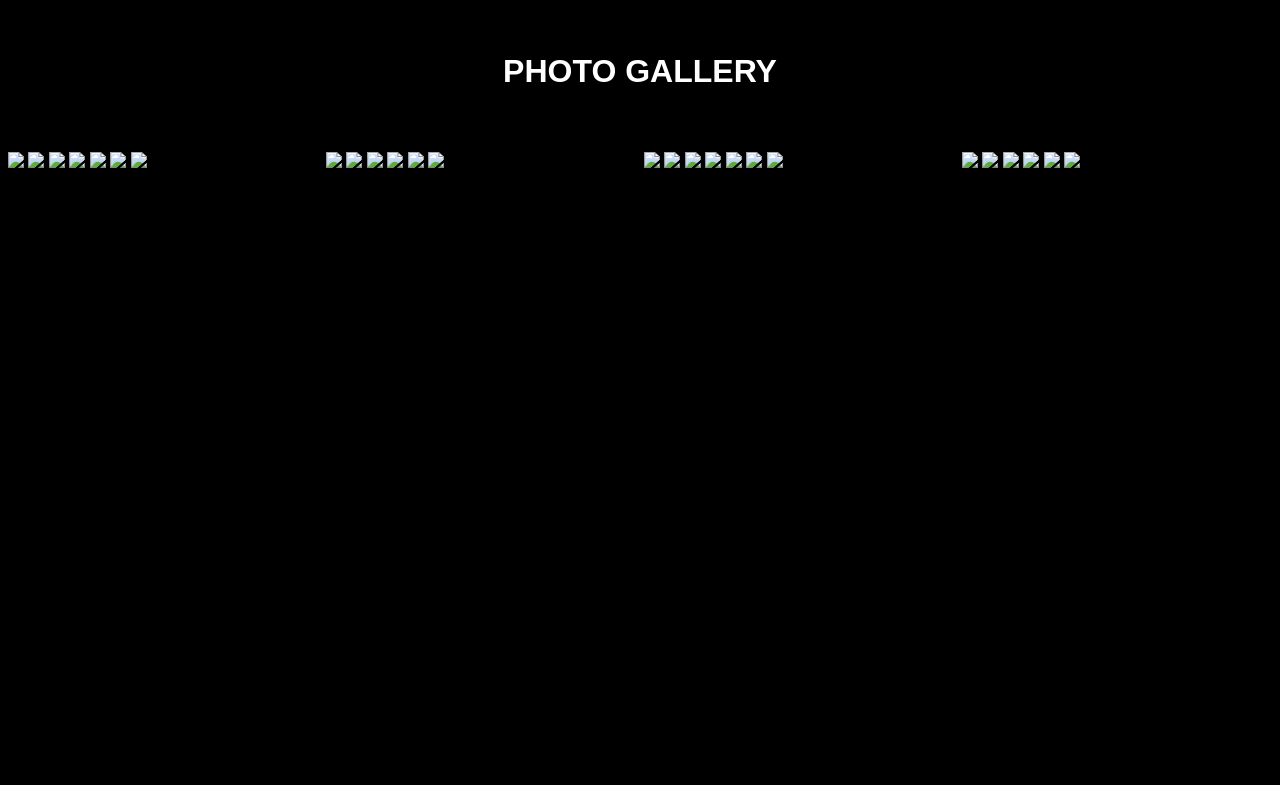
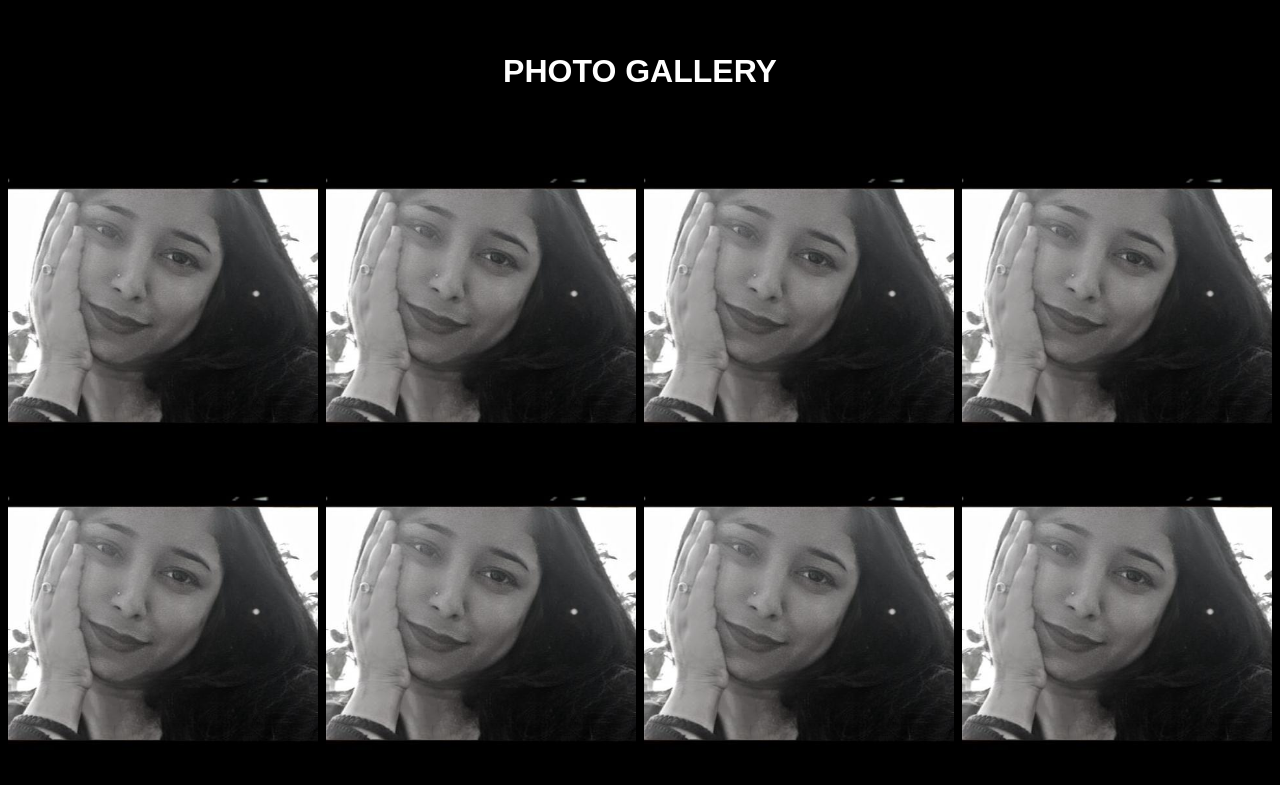
Before and after one commit to iamsalonitiwari001/website, a plain HTML site: page gallery.html in a window 1280 px wide. Shown: the top 785 px of the page. Drawn offline with Linux system fonts and the light colour scheme.

Commit message:
fix:gallery,html

```diff
--- a/gallery.html
+++ b/gallery.html
@@ -63,38 +63,37 @@
 
     <div class="row">
       <div class="column">
-        <img src="tourist photo - Google Search\_66I2840 (1).jpg" style="width: 100%" />
-        <img src="tourist photo - Google Search\_5605e8f4-e9af-11ea-b931-a708c0ef05a7.jpg" style="width: 100%" />
-        <img src="tourist photo - Google Search\5d38ca7d36e03c5dfa2ed4e3.jpg" style="width: 100%" />
-        <img src="tourist photo - Google Search\7m9uc9u_buddhist-tourist-places_625x300_18_November_20.jpg" style="width: 100%" />
-        <img src="tourist photo - Google Search\611df085511c1-15_Tourist_Places_in_West_Bengal.jpg" style="width: 100%" />
-        <img src="tourist photo - Google Search\3478849.jpg" style="width: 100%" />
-        <img src="tourist photo - Google Search\1200px-Playa_Maya__Ko_Phi_Phi__Tailandia__2013-08-19__DD_10.JPG" style="width: 100%" />
+        <img src="pic2.jpg" style="width: 100%" />
+        <img src="pic2.jpg" style="width: 100%" />
+        <img src="pic2.jpg" style="width: 100%" />
+        <img src="pic2.jpg" style="width: 100%" />
+        <img src="pic2.jpg" style="width: 100%" />
+        <img src="pic2.jpg" style="width: 100%" />
       </div>
       <div class="column">
-        <img src="tourist photo - Google Search\Kerala-India-Tourism.webp" style="width: 100%" />
-        <img src="tourist photo - Google Search\Offbeat-Vietnamgoing-beyond-the-usual-tourist-trail.webp" style="width: 100%" />
-        <img src="tourist photo - Google Search\pisa_ef.jpg" style="width: 100%" />
-        <img src="tourist photo - Google Search\new-delhi-tourist.jpg" style="width: 100%" />
-        <img src="tourist photo - Google Search\hawa_mahal.jpg" style="width: 100%" />
-        <img src="tourist photo - Google Search\indonesia-bali-tourists-news-temple-entrance_featured.webp" style="width: 100%" />
+        <img src="pic2.jpg" style="width: 100%" />
+        <img src="pic2.jpg" style="width: 100%" />
+        <img src="pic2.jpg" style="width: 100%" />
+        <img src="pic2.jpg" style="width: 100%" />
+        <img src="pic2.jpg" style="width: 100%" />
+        <img src="pic2.jpg" style="width: 100%" />
       </div>
       <div class="column">
-        <img src="tourist photo - Google Search\pexels-photo-186452.jpeg" style="width: 100%" />
-        <img src="tourist photo - Google Search\photo-1567564967039-a5839aa2d89c.jpg" style="width: 100%" />
-        <img src="tourist photo - Google Search\red-fort_1549866547.jpeg" style="width: 100%" />
-        <img src="tourist photo - Google Search\shutterstock_154582769-17052019074121.jpg" style="width: 100%" />
-        <img src="tourist photo - Google Search\taj-mahal-866692__340.jpg" style="width: 100%" />
-        <img src="tourist photo - Google Search\Tarini-Temple-Ghatagaon-Keonjhar-5.jpg" style="width: 100%" />
-        <img src="tourist photo - Google Search\Sonepur-Mela.jpg" style="width: 100%" />
+        <img src="pic2.jpg" style="width: 100%" />
+        <img src="pic2.jpg" style="width: 100%" />
+        <img src="pic2.jpg" style="width: 100%" />
+        <img src="pic2.jpg" style="width: 100%" />
+        <img src="pic2.jpg" style="width: 100%" />
+        <img src="pic2.jpg" style="width: 100%" />
+        <img src="pic2.jpg" style="width: 100%" />
       </div>
       <div class="column">
-        <img src="tourist photo - Google Search\young-woman-checking-her-train-in-time-board.jpg" style="width: 100%" />
-        <img src="tourist photo - Google Search\young-couple-taking-break-from-sightseeing-for-selfie.jpg" style="width: 100%" />
-        <img src="tourist photo - Google Search\Utsav Portal Banner_ Ministry of Tourism(1)_0.jpeg" style="width: 100%" />
-        <img src="tourist photo - Google Search\up-tourist-1.jpg" style="width: 100%" />
-        <img src="tourist photo - Google Search\world-tourist-attractions-eiffel-tower-flowers-spring.jpg" style="width: 100%" />
-        <img src="tourist photo - Google Search\VDPp6VUWdRyP3NjQjIcKUJc8M58XLQBRqNcxAJ8ID0KRRCprBl4G-a1VLg6kdHKDJncxmxPnxZo9QGPuHUvCMBAni2VxQ0EjfSvl.png" style="width: 100%" />
+       <img src="pic2.jpg" style="width: 100%" />
+        <img src="pic2.jpg" style="width: 100%" />
+        <img src="pic2.jpg" style="width: 100%" />
+        <img src="pic2.jpg" style="width: 100%" />
+        <img src="pic2.jpg" style="width: 100%" />
+        <img src="pic2.jpg" style="width: 100%" />
       </div>
     </div>
   </body>
```
